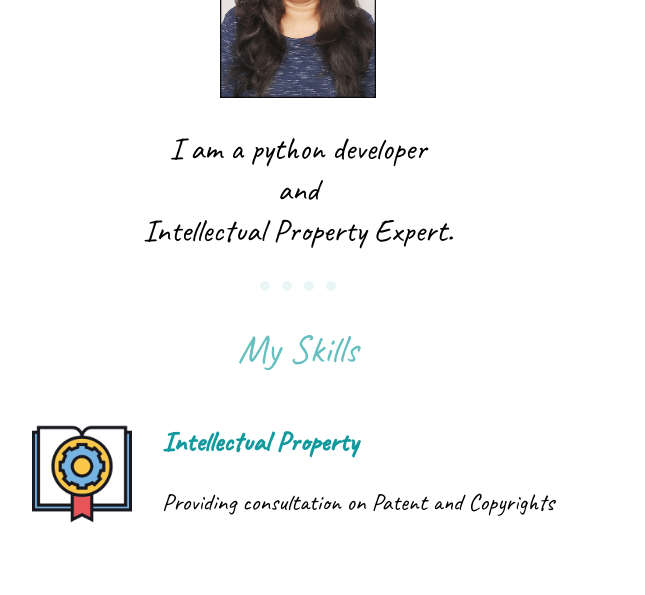
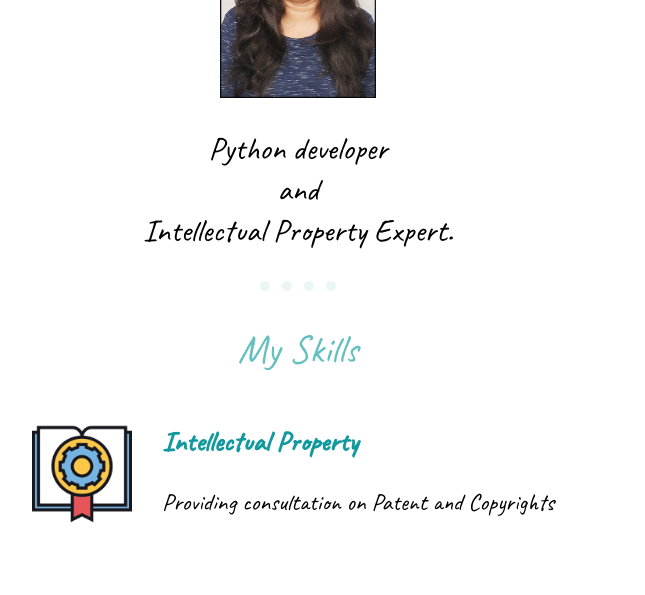
Before and after one commit to TanuaPaul/website, a plain HTML site: page index.html in a window 1280 px wide. Shown: the part 900-1495 px from the top of the page, without its empty margins (342-987 px from the left). Drawn offline with Linux system fonts and the light colour scheme.

Commit message:
Update index.html

```diff
--- a/index.html
+++ b/index.html
@@ -18,7 +18,7 @@
     <div class="middle-container">
     <div class="profile">
     <img class='Tanu-Image' src="DSC_7088.jpg" alt="Tanu-Image">
-    <p class="introduction">I am a python developer<br>and<br>Intellectual Property Expert.</p>
+    <p class="introduction">Python developer<br>and<br>Intellectual Property Expert.</p>
   </div>
   <hr>
   <div class="skills">
```
